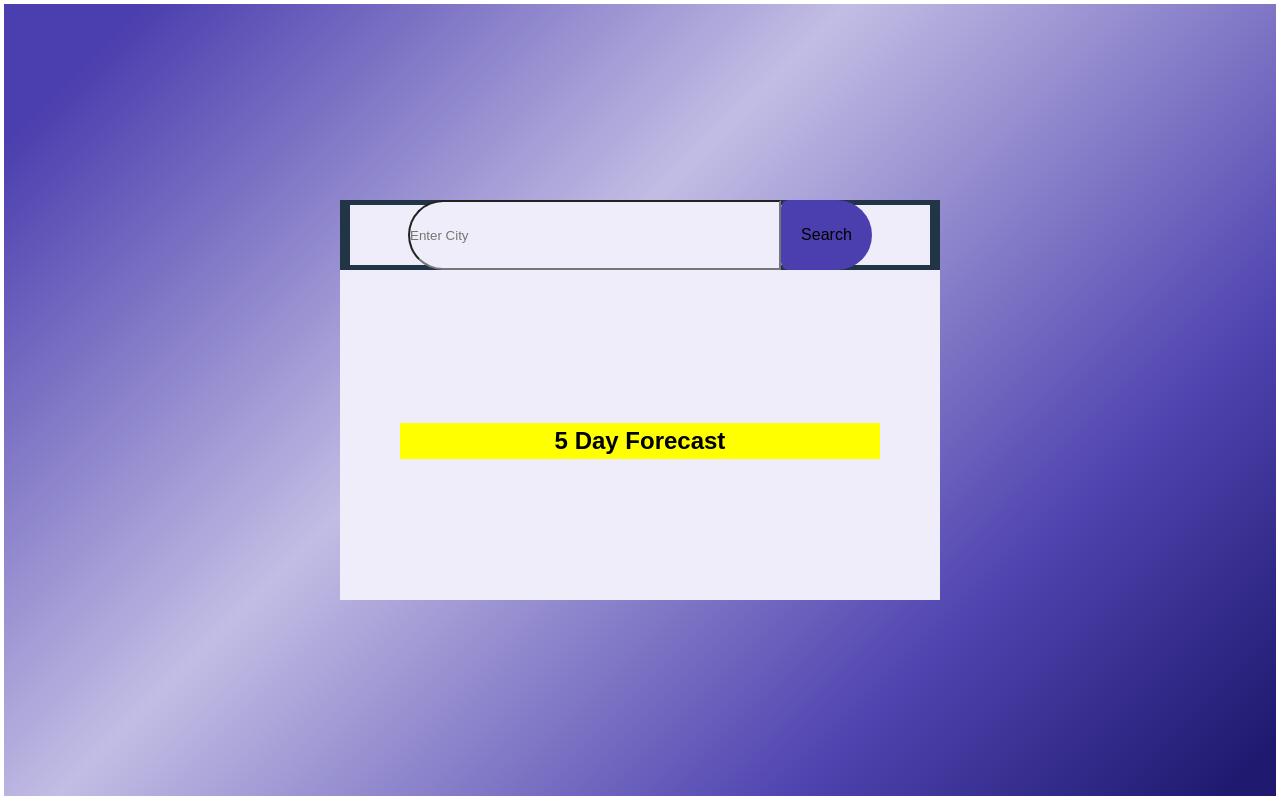
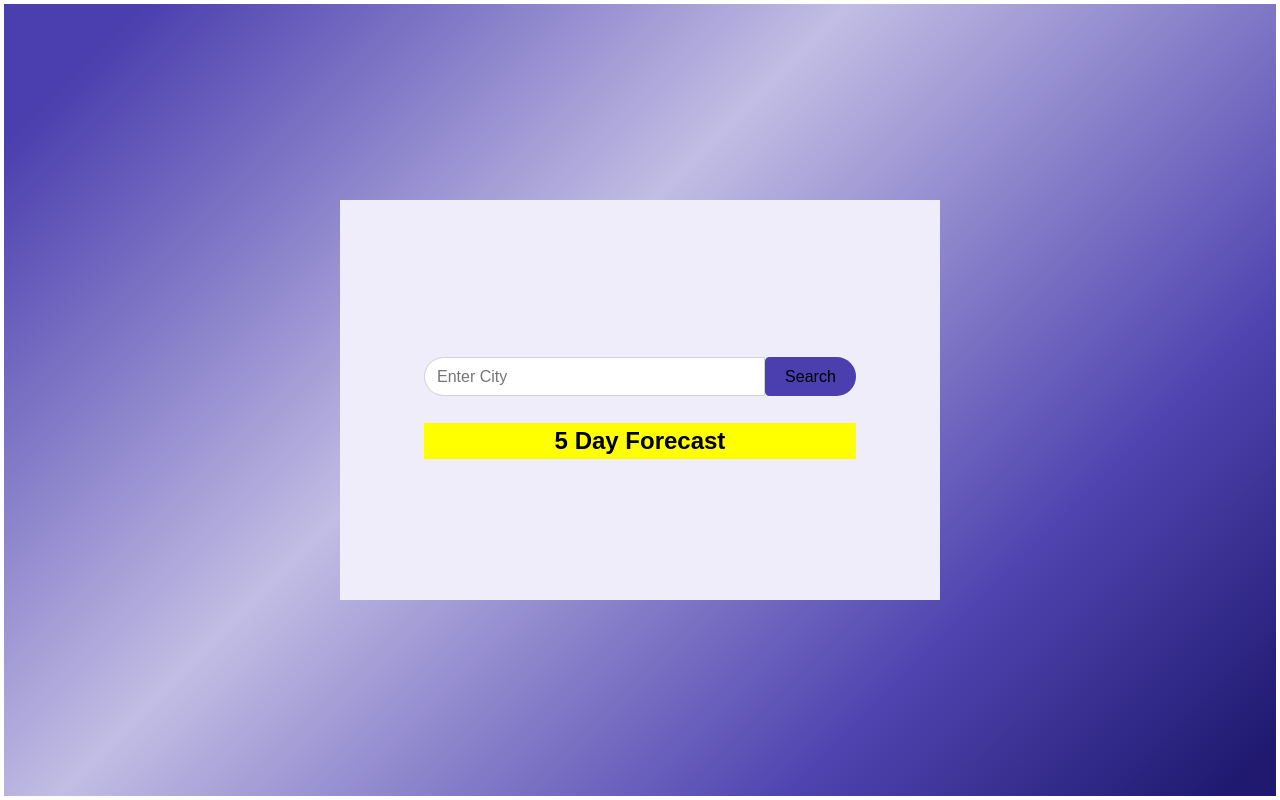
Before and after one commit to jaelsvd/weather, a React (Vite) app in the folder weather-app/: page / in a window 1280 px wide. Built offline with nearby package versions, Linux system fonts and the light colour scheme; no server answers.

Commit message:
finish search bar design

```diff
--- a/weather-app/src/components/Search/search.scss
+++ b/weather-app/src/components/Search/search.scss
@@ -1,21 +1,32 @@
-
 .search{
   display: flex;
   width: 80%;
 
   &_input{
+    display: block;
     width: 100%;
-    height: 70px;
-    background: #EFEDFA;
-    display: flex;
-    justify-content: center;
-    align-items: center;
+    padding: .375rem .75rem;
+    font-size: 1rem;
+    font-weight: 400;
+    line-height: 1.5;
+    color: #212529;
+    background-color: #fff;
+    background-clip: padding-box;
+    border: 1px solid #ced4da;
+    -webkit-appearance: none;
+    -moz-appearance: none;
+    appearance: none;
     border-top-left-radius: 35px;
     border-bottom-left-radius: 35px;
+    transition: border-color .15s ease-in-out, box-shadow .15s ease-in-out;
+
+    &:hover> :not(:first-child):not(.dropdown-menu):not(.valid-tooltip):not(.valid-feedback):not(.invalid-tooltip):not(.invalid-feedback) {
+      background: rgb(220, 216, 248);
+      color: #4b3eae;
+    }
   }
 
     &_button{
-      height: 70px;
       background: #4B3EAE;
       display: flex;
       justify-content: center;
@@ -30,8 +41,7 @@
     flex-direction: row;
     height: 70px;
     background: #EFEDFA;
-    border: 5px solid;
-
+    //border: 5px solid;
     justify-content: center;
     align-items: center;
   }
--- a/weather-app/src/pages/Weather.tsx
+++ b/weather-app/src/pages/Weather.tsx
@@ -36,9 +36,9 @@ function Weather() {
             });
     };
 
-
     return (<>
       <div className="weather_card">
+          <div className={"weather_wrapper"}>
               <div className="search_wrapper">
                   <Search  value={city}
                            onChange={(e:any) => setCity(e.target.value)} onClick={handleSearch} />
@@ -67,6 +67,7 @@ function Weather() {
                   </div>
               </div>
           </div>
+      </div>
     </>);
 }
 
--- a/weather-app/src/pages/weather.scss
+++ b/weather-app/src/pages/weather.scss
@@ -1,13 +1,25 @@
 .weather{
+
+    &_wrapper{
+        display: flex;
+        flex-direction: column;
+        justify-content: center;
+        align-items: center;
+        width: 90%;
+    }
+
     &_card{
         display: flex;
-        background: white;
+        background: #EFEDFA;
         height: 400px;
         min-width: 600px;
         flex-direction: column;
+        justify-content: center;
+        align-items: center;
     }
+
     &_content{
-        background: #EFEDFA;
+       // background: #EFEDFA;
         height: 100%;
         width: 100%;
         display: flex;
```
Lines whose indentation alone changed are shown as unchanged.
